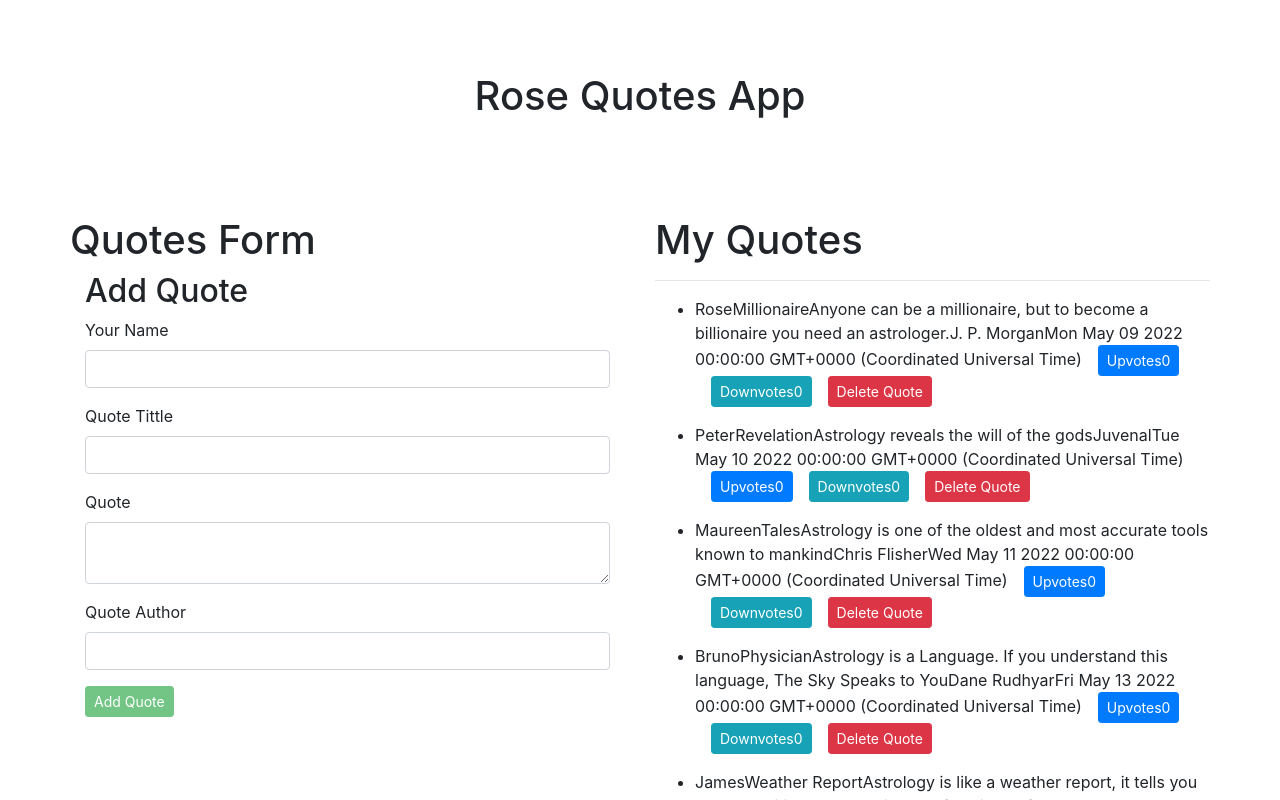
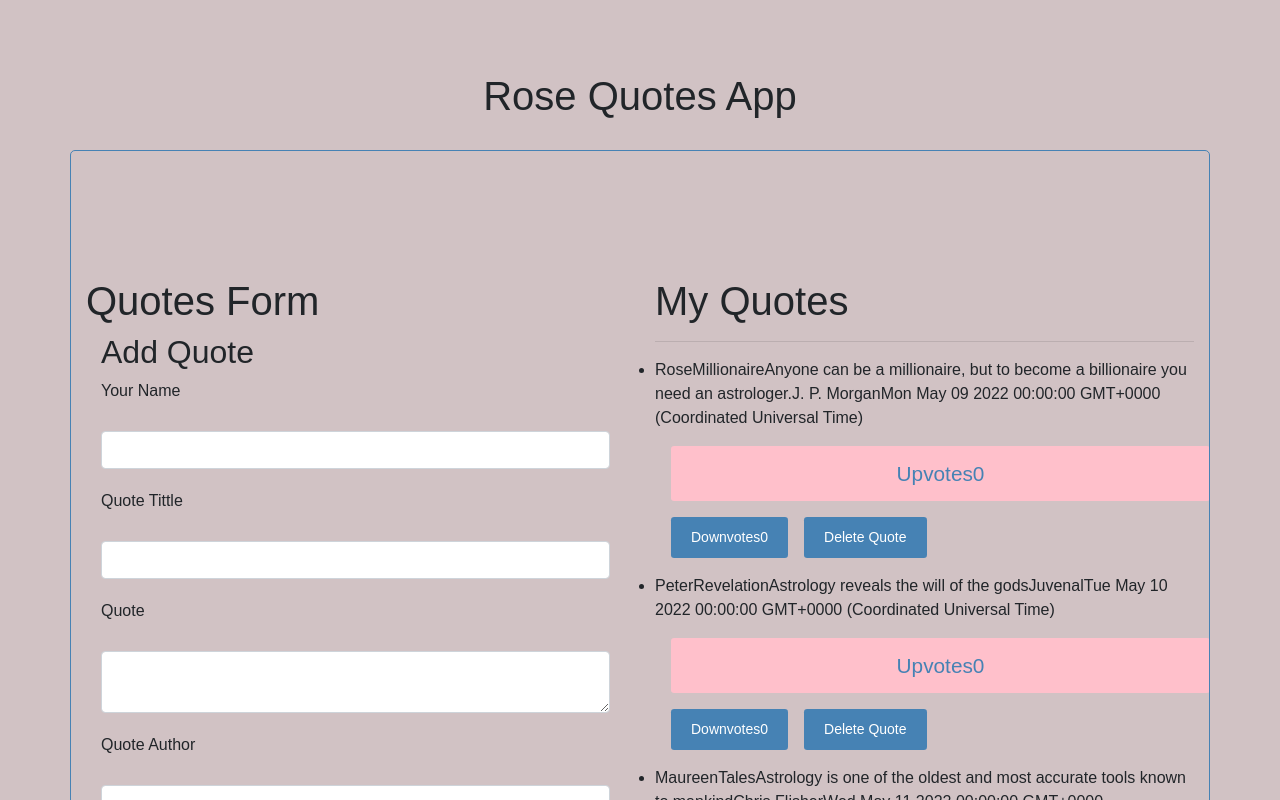
Before and after one commit to rossyvee/Angular-quotes-app, an Angular app: page / in a window 1280 px wide. Shown: the top 800 px of the page. Built offline with nearby package versions, Linux system fonts and the light colour scheme.

Commit message:
adding changes to the readme file

```diff
--- a/src/styles.css
+++ b/src/styles.css
@@ -1 +1,62 @@
 /* You can add global styles to this file, and also import other style files */
+* {
+    box-sizing: border-box;
+    margin: 0;
+    padding: 0;
+}
+
+body {
+    font-family: sans-serif;
+    background-color: rgb(209, 194, 196);
+}
+
+.container {
+    margin: 30px auto;
+    overflow: auto;
+    border-radius: 5px;
+    border: 1px solid steelblue;
+    padding: 30px;
+}
+
+.btn {
+    display: inline-block;
+    background-color: steelblue;
+    /* color: wheat; */
+    border: none;
+    padding: 10px 20px;
+}
+
+.btn:hover {
+    background-color: red;
+}
+
+.btn-primary {
+    color: steelblue;
+    background-color: pink;
+    width: 100%;
+    padding: .75rem;
+    font-size: 1.3rem;
+    border: steelblue 2px;
+    margin: 1rem 0;
+}
+
+.btn-primary:hover {
+    background-color: red;
+}
+
+.add-form {
+    margin-top: 40px;
+}
+
+.form-control {
+    margin: 20px 0;
+}
+
+.form-control label {
+    display: block;
+}
+
+.form-control input {
+    width: 100px;
+    height: 40px;
+}
```
Also changed, not shown: 9 other files (tests, documents, lock files or other folders).
